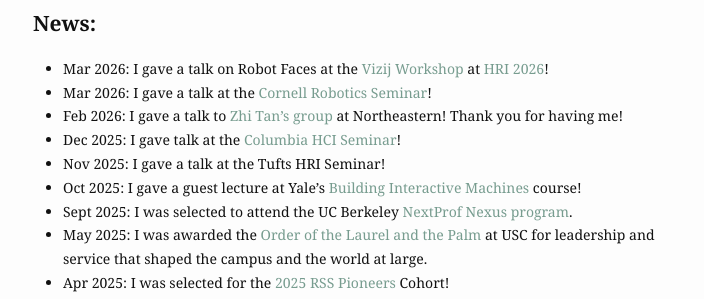
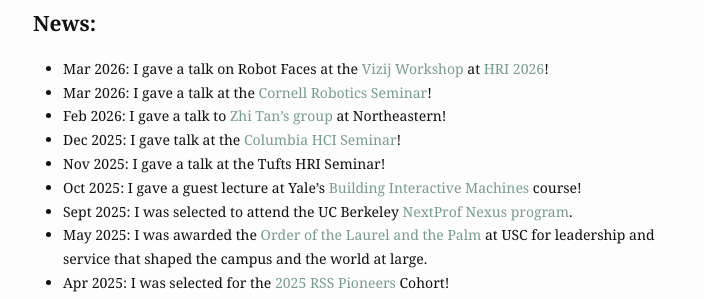
Before and after one commit to ndennler/ndennler.github.io, a Jekyll site: the page built from index.md, in a window 1280 px wide. Shown: the part 713-1012 px from the top of the page, without its empty margins (287-991 px from the left). Built offline with Jekyll 4.4.1, drawn with Linux system fonts in a browser that asks for light colours.

Commit message:
Update talk entry for Zhi Tan's group

```diff
--- a/index.md
+++ b/index.md
@@ -22,7 +22,7 @@
 ## News:
 - Mar 2026: I gave a talk on Robot Faces at the [Vizij Workshop](https://vizij.ai/events/hri-2026-tutorial/) at [HRI 2026](https://humanrobotinteraction.org/2026/)!
 - Mar 2026: I gave a talk at the [Cornell Robotics Seminar](https://www.cs.cornell.edu/events/robotics-seminar)!
-- Feb 2026: I gave a talk to [Zhi Tan's group](https://zhi.fyi/) at Northeastern! Thank you for having me!
+- Feb 2026: I gave a talk to [Zhi Tan's group](https://zhi.fyi/) at Northeastern!
 - Dec 2025: I gave talk at the [Columbia HCI Seminar](https://columbiahci.github.io/#seminar)!
 - Nov 2025: I gave a talk at the Tufts HRI Seminar!
 - Oct 2025: I gave a guest lecture at Yale's [Building Interactive Machines](https://cpsc459-bim.gitlab.io/f25/) course!
```
